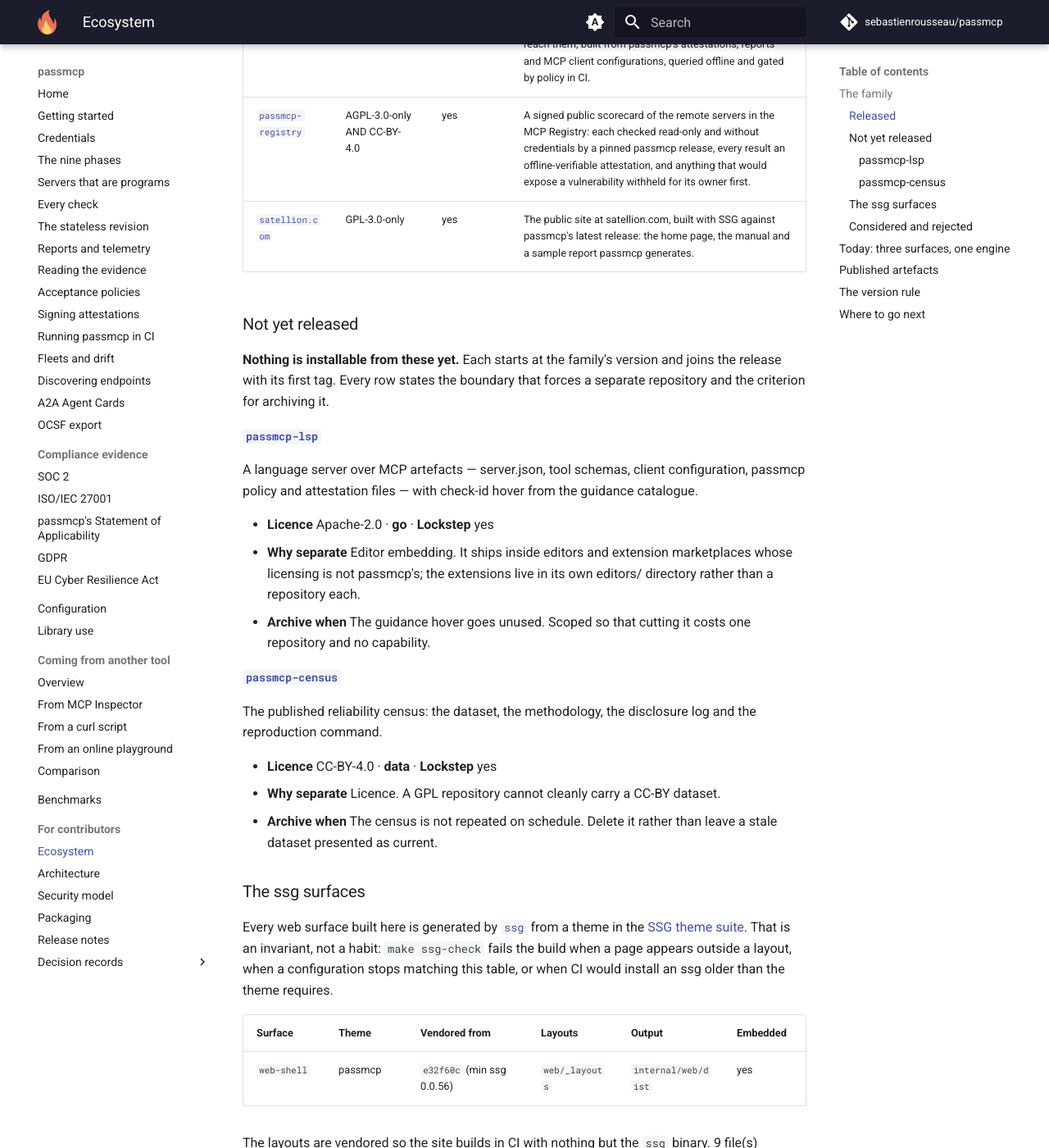
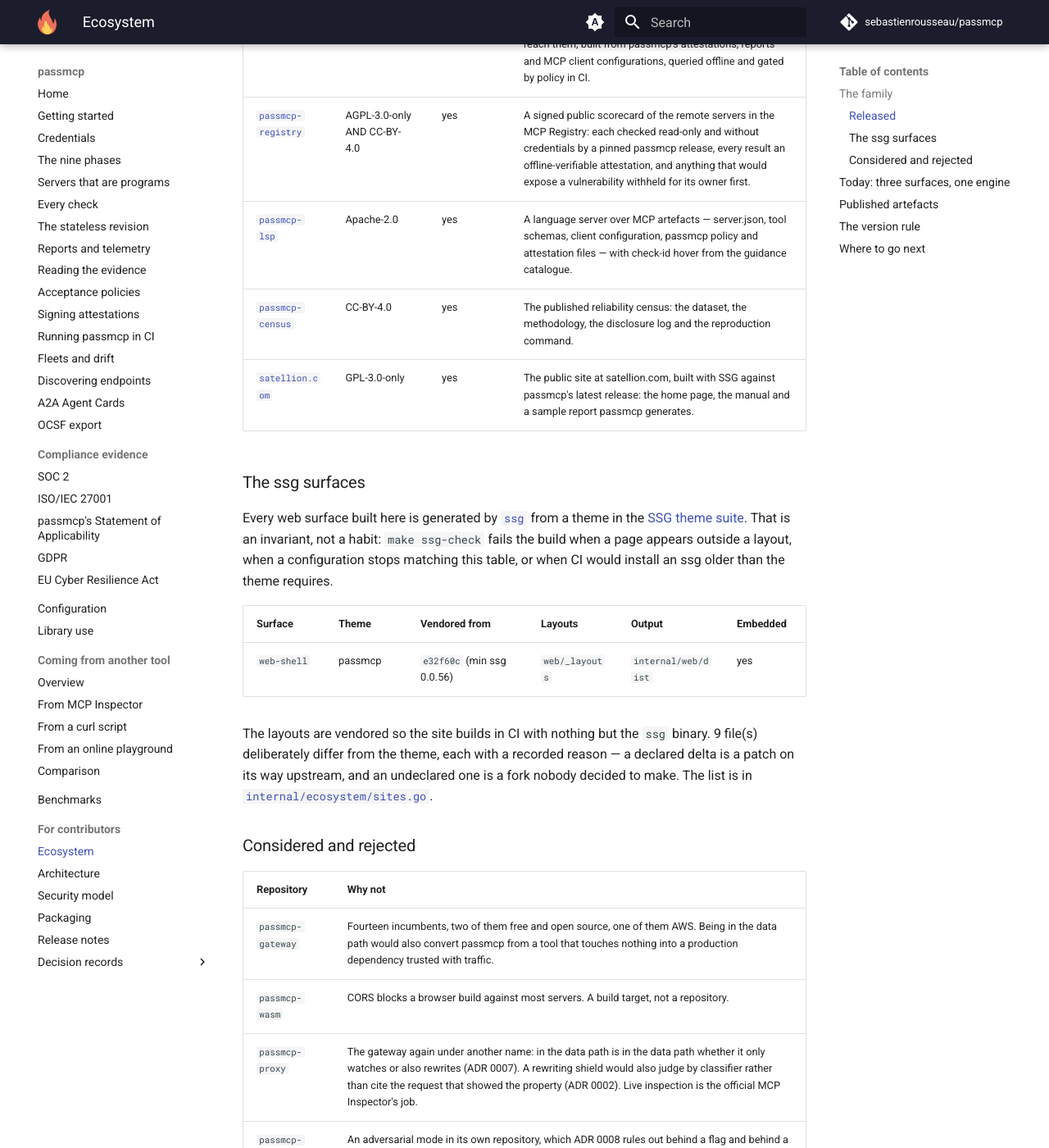
Before and after one commit to sebastienrousseau/passmcp, an MkDocs documentation site: the page built from docs/ecosystem.md, in a window 1280 px wide and 1400 px high, scrolled down 863 px. Shown: the whole window at 82% size. Built offline with MkDocs 1.6.1 and Material for MkDocs 9.7.7, drawn with Linux system fonts in a browser that asks for light colours; comment, search, counter and statistics services are not loaded.

Commit message:
fix: list lsp and census as released
Both first shipped at 0.0.2 with the rest of the family, but the
manifest tagged with passmcp 0.0.2 still marked them unreleased, and
docs/ecosystem.md, README.md, ecosystem.json and satellion.com's
family table, all generated from it, said the same.

Verified: make ecosystem regenerates only the generated region;
ecosystem-verify, verify-versions, lint and the ecosystem tests pass.

Fixes: 85fd71b ("Merge pull request #21 from sebastienrousseau/feat/v0.0.2")
Assisted-by: Claude Code:claude-opus-5-5 golangci-lint markdownlint-cli2
Signed-off-by: Sebastien Rousseau <sebastian.rousseau@gmail.com>

```diff
--- a/docs/ecosystem.md
+++ b/docs/ecosystem.md
@@ -29,30 +29,9 @@ build when they do.
 | [`passmcp-action`](https://github.com/sebastienrousseau/passmcp-action) | Apache-2.0 | yes | The GitHub Action wrapping the published image by digest, and a GitLab CI template. |
 | [`passmcp-graph`](https://github.com/sebastienrousseau/passmcp-graph) | GPL-3.0-only | yes | A local graph of which agents use which MCP servers, which tools those servers expose and which identities reach them, built from passmcp's attestations, reports and MCP client configurations, queried offline and gated by policy in CI. |
 | [`passmcp-registry`](https://github.com/sebastienrousseau/passmcp-registry) | AGPL-3.0-only AND CC-BY-4.0 | yes | A signed public scorecard of the remote servers in the MCP Registry: each checked read-only and without credentials by a pinned passmcp release, every result an offline-verifiable attestation, and anything that would expose a vulnerability withheld for its owner first. |
+| [`passmcp-lsp`](https://github.com/sebastienrousseau/passmcp-lsp) | Apache-2.0 | yes | A language server over MCP artefacts — server.json, tool schemas, client configuration, passmcp policy and attestation files — with check-id hover from the guidance catalogue. |
+| [`passmcp-census`](https://github.com/sebastienrousseau/passmcp-census) | CC-BY-4.0 | yes | The published reliability census: the dataset, the methodology, the disclosure log and the reproduction command. |
 | [`satellion.com`](https://github.com/sebastienrousseau/satellion.github.io) | GPL-3.0-only | yes | The public site at satellion.com, built with SSG against passmcp's latest release: the home page, the manual and a sample report passmcp generates. |
-
-### Not yet released
-
-**Nothing is installable from these yet.** Each starts at the family's
-version and joins the release with its first tag. Every row states the
-boundary that forces a separate repository and the criterion for
-archiving it.
-
-#### [`passmcp-lsp`](https://github.com/sebastienrousseau/passmcp-lsp)
-
-A language server over MCP artefacts — server.json, tool schemas, client configuration, passmcp policy and attestation files — with check-id hover from the guidance catalogue.
-
-- **Licence** Apache-2.0 · **go** · **Lockstep** yes
-- **Why separate** Editor embedding. It ships inside editors and extension marketplaces whose licensing is not passmcp's; the extensions live in its own editors/ directory rather than a repository each.
-- **Archive when** The guidance hover goes unused. Scoped so that cutting it costs one repository and no capability.
-
-#### [`passmcp-census`](https://github.com/sebastienrousseau/passmcp-census)
-
-The published reliability census: the dataset, the methodology, the disclosure log and the reproduction command.
-
-- **Licence** CC-BY-4.0 · **data** · **Lockstep** yes
-- **Why separate** Licence. A GPL repository cannot cleanly carry a CC-BY dataset.
-- **Archive when** The census is not repeated on schedule. Delete it rather than leave a stale dataset presented as current.
 
 ### The ssg surfaces
 
--- a/ecosystem.json
+++ b/ecosystem.json
@@ -201,7 +201,7 @@
     {
       "name": "passmcp-lsp",
       "repository": "passmcp-lsp",
-      "status": "unreleased",
+      "status": "released",
       "role": "A language server over MCP artefacts — server.json, tool schemas, client configuration, passmcp policy and attestation files — with check-id hover from the guidance catalogue.",
       "language": "go",
       "license": "Apache-2.0",
@@ -212,7 +212,7 @@
     {
       "name": "passmcp-census",
       "repository": "passmcp-census",
-      "status": "unreleased",
+      "status": "released",
       "role": "The published reliability census: the dataset, the methodology, the disclosure log and the reproduction command.",
       "language": "data",
       "license": "CC-BY-4.0",
```
Also changed, not shown: CHANGELOG.md (+10 -0 lines), 1 other file.
